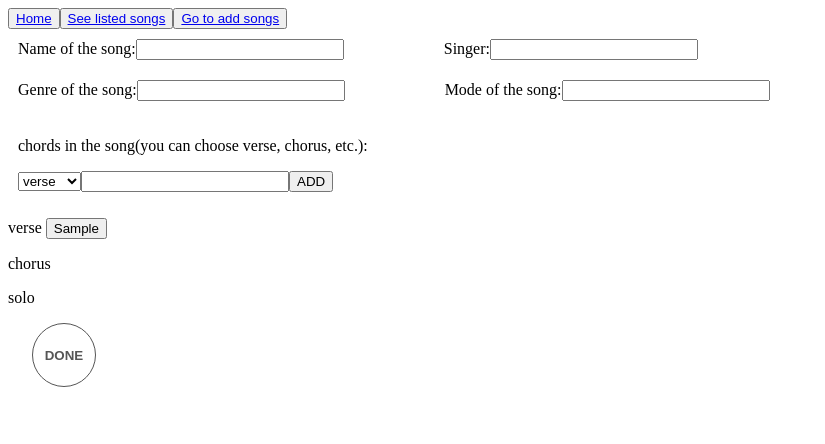
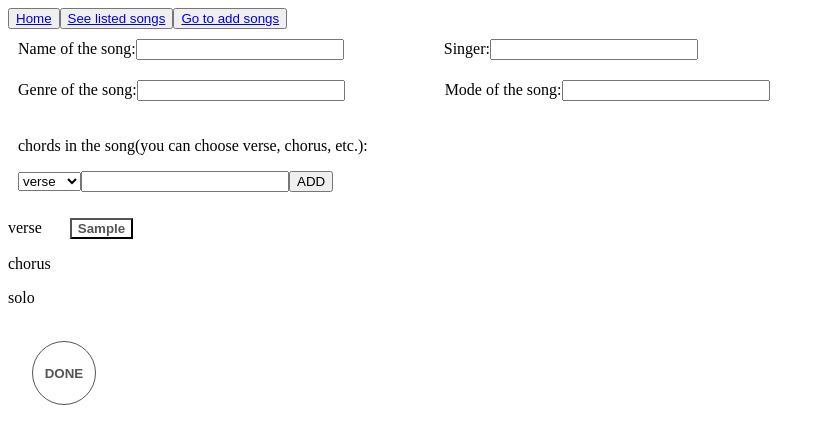
Before and after one commit to FengyangZhang/gHelper, a React (Create React App) app in the folder client/: page /addpanel in a window 1280 px wide. Both pictures are taken after typing "Sample" into the empty fields and a click on the button "ADD". Shown: the top 444 px of the page, without its empty margins (0-825 px from the left). Built offline with nearby package versions, Linux system fonts and the light colour scheme.

Commit message:
add chordHelper

```diff
--- a/client/src/AddPanel.js
+++ b/client/src/AddPanel.js
@@ -1,5 +1,6 @@
 import React, { Component } from "react";
 import axios from "axios";
+import ChordHelper from "./ChordHelper";
 require('./css/AddPanel.css');
 
 export default class AddPanel extends Component {
@@ -22,6 +23,8 @@ export default class AddPanel extends Component {
               part: "solo",
               chordsOfPart: [],
             }],
+            chosenPart: -1,
+            chosenChord: -1,
         };
     }
 
@@ -74,10 +77,29 @@ export default class AddPanel extends Component {
         })
       }
 
+      onChooseChord(partIndex, chordIndex) {
+        this.setState({
+          chosenPart: partIndex,
+          chosenChord: chordIndex,
+        });
+      }
+
+      onResetChord() {
+        this.setState({
+          chosenPart: -1,
+          chosenChord: -1,
+        })
+      }
+
       render() {
         const currentChords = this.state.partAndChords.map((entry, index) => {
             const chordsButtons = entry.chordsOfPart.map((chord, chordIndex) => {
-              return <button className="chordButton" onClick> {chord}</button>
+              if(index === this.state.chosenPart && chordIndex === this.state.chosenChord) {
+                return <button className="chordButtonChosen" onClick={() => this.onResetChord()}>{chord}</button>
+              }
+              else {
+                return <button className="chordButton" onClick={() => this.onChooseChord(index, chordIndex)}> {chord}</button>
+              }
             });
             return <p key={index}> {entry.part + "   " }{chordsButtons}</p>
         })
@@ -134,14 +156,15 @@ export default class AddPanel extends Component {
               value={this.state.chordsInput}
               style={{ width: "200px" }}
             />
-            <button onClick={() => this.addChords(this.state.partOfSong, this.state.chordsInput)}>ADD</button>
+            <button className="addButton" onClick={() => this.addChords(this.state.partOfSong, this.state.chordsInput)}>ADD</button>
           </div>
           <div>
             {currentChords}
           </div>
+          {this.state.chosenChord !== -1 ? <ChordHelper chord= {this.state.partAndChords[this.state.chosenPart].chordsOfPart[this.state.chosenChord]} /> : <br/>}
 
           <div>
-            <button className="addButton" onClick={() => this.putDataToDB(this.state.songName, this.state.singerName,
+            <button className="doneButton" onClick={() => this.putDataToDB(this.state.songName, this.state.singerName,
               this.state.mode, this.state.partAndChords, this.state.genre)}>
               DONE
             </button>
--- /dev/null
+++ b/client/src/ChordHelper.js
@@ -0,0 +1,11 @@
+import React, { Component } from "react";
+
+export default class ChordHelper extends Component {
+    render() {
+        return (
+            <div>
+                {this.props.chord}和弦，一个XXXXX的和弦,主要用于XXXXX,带有XXXX的色彩。
+            </div>
+        );
+    }
+}
--- a/client/src/css/AddPanel.css
+++ b/client/src/css/AddPanel.css
@@ -11,7 +11,7 @@
     margin-right: 100px
 }
 
-.addButton{
+.doneButton{
     background: white;
     border: 1px solid #555555;
     color: #555555;
@@ -26,10 +26,26 @@
     height:4rem;
     width:4rem;
 }
-.addButton:hover{
+.doneButton:hover{
     background: #888888;
 }
-.addButton:active{
+.doneButton:active{
     background: #888888;
     transform: scale(1.2);
 }
+
+.chordButton{
+    background: white;
+    color: #555555;
+    font-weight: 600;
+    margin-left:1.5rem;
+    transition: transform .2s ease;
+}
+
+.chordButtonChosen{
+    background: rgb(101, 101, 253);
+    color: #555555;
+    font-weight: 600;
+    margin-left:1.5rem;
+    transition: transform .2s ease;
+}
```
